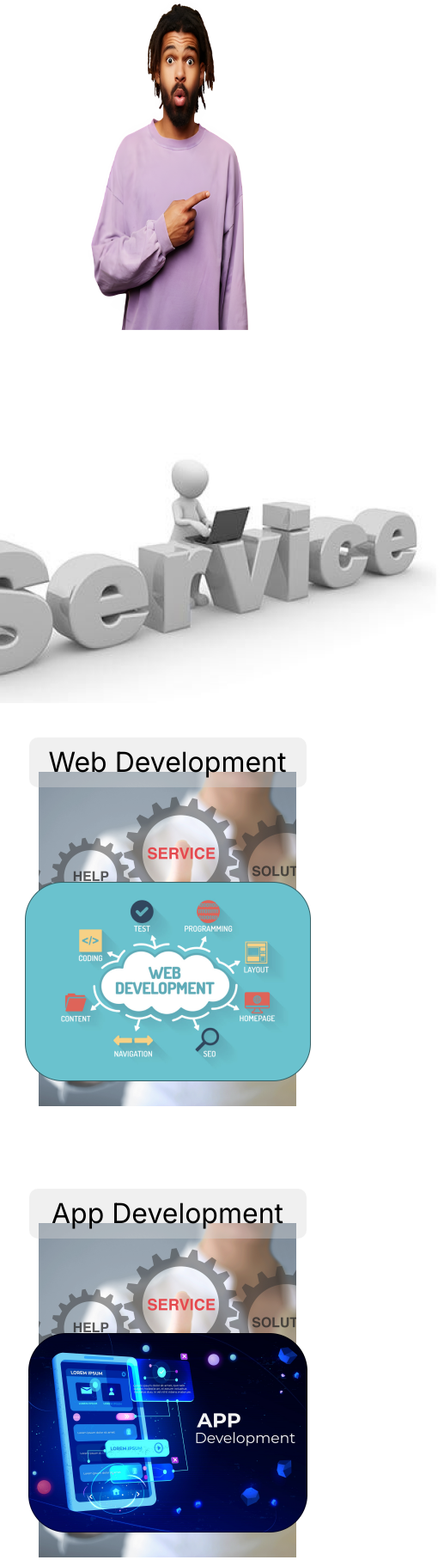
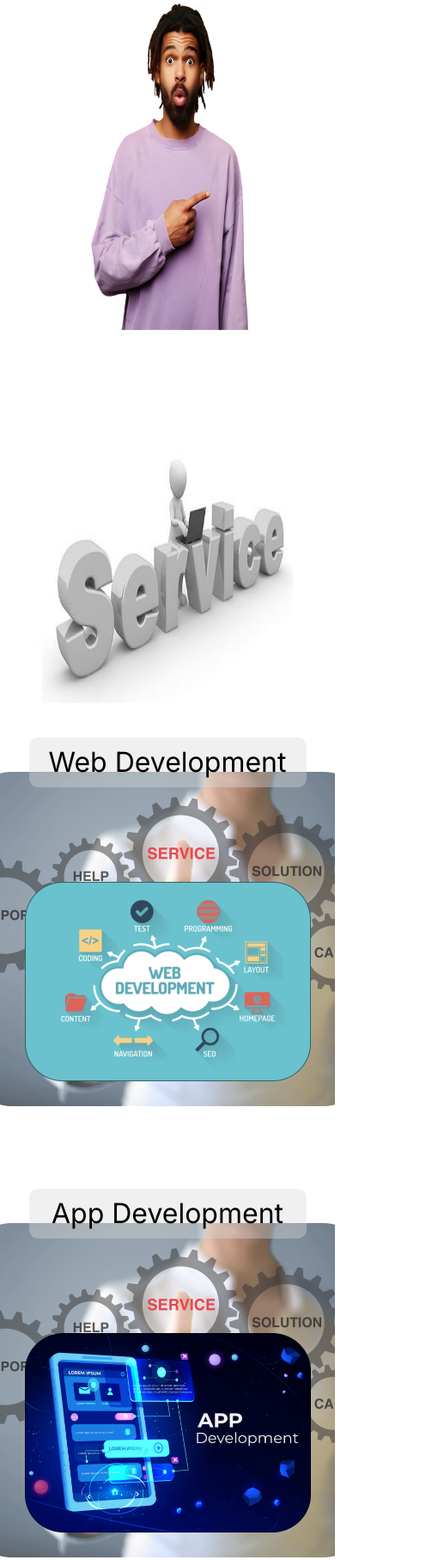
Before and after one commit to Mohamed-Hafid/intern, a plain HTML site: page intern/index.html in a window 390 px wide. Shown: the top 1815 px of the page at 86% size, 517 px wide, since content can reach past the window. Drawn offline with nearby package versions, Linux system fonts and the light colour scheme.

Commit message:
Update style.css

```diff
--- a/intern/style.css
+++ b/intern/style.css
@@ -226,7 +226,7 @@ body{
   .man-image{
     width:200px;
   }
-  .services-image{
+  .service-image{
     width:300px;
   }
 .testimonials-slider{
```
